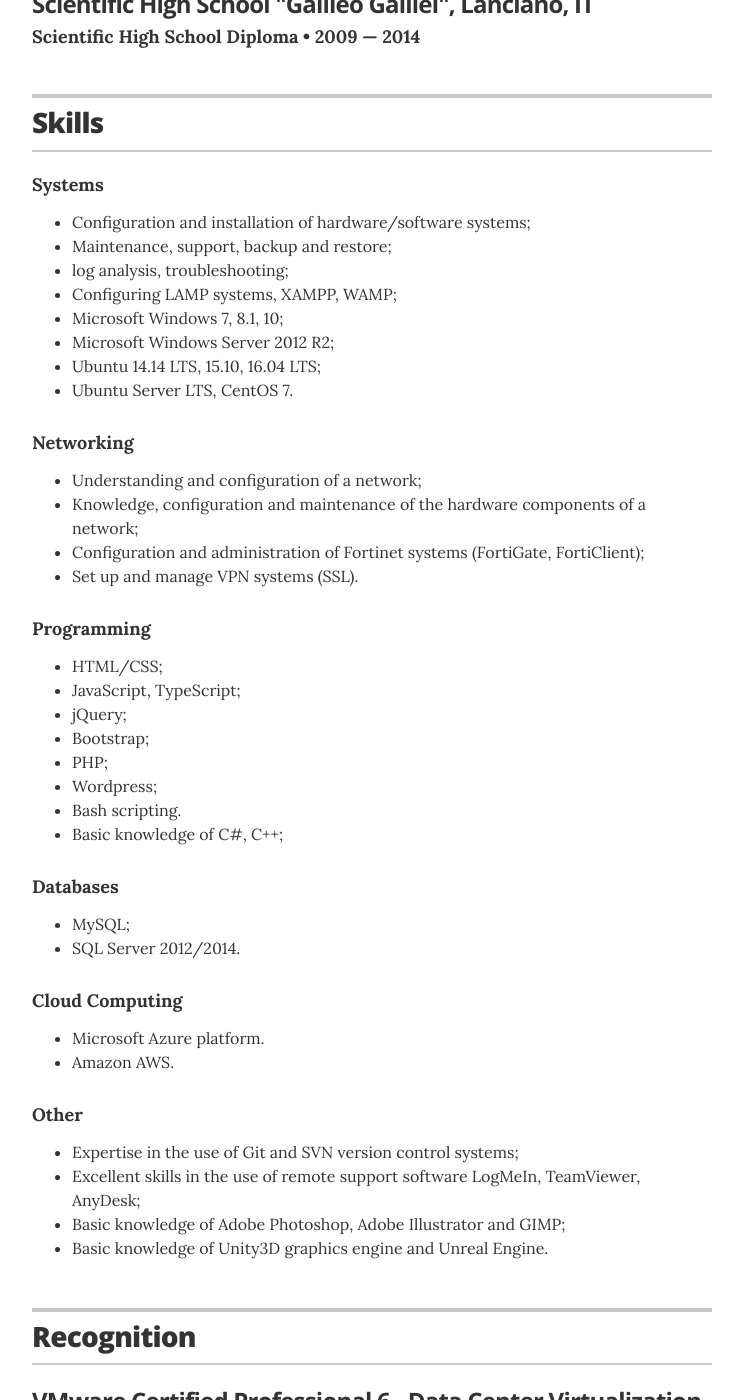
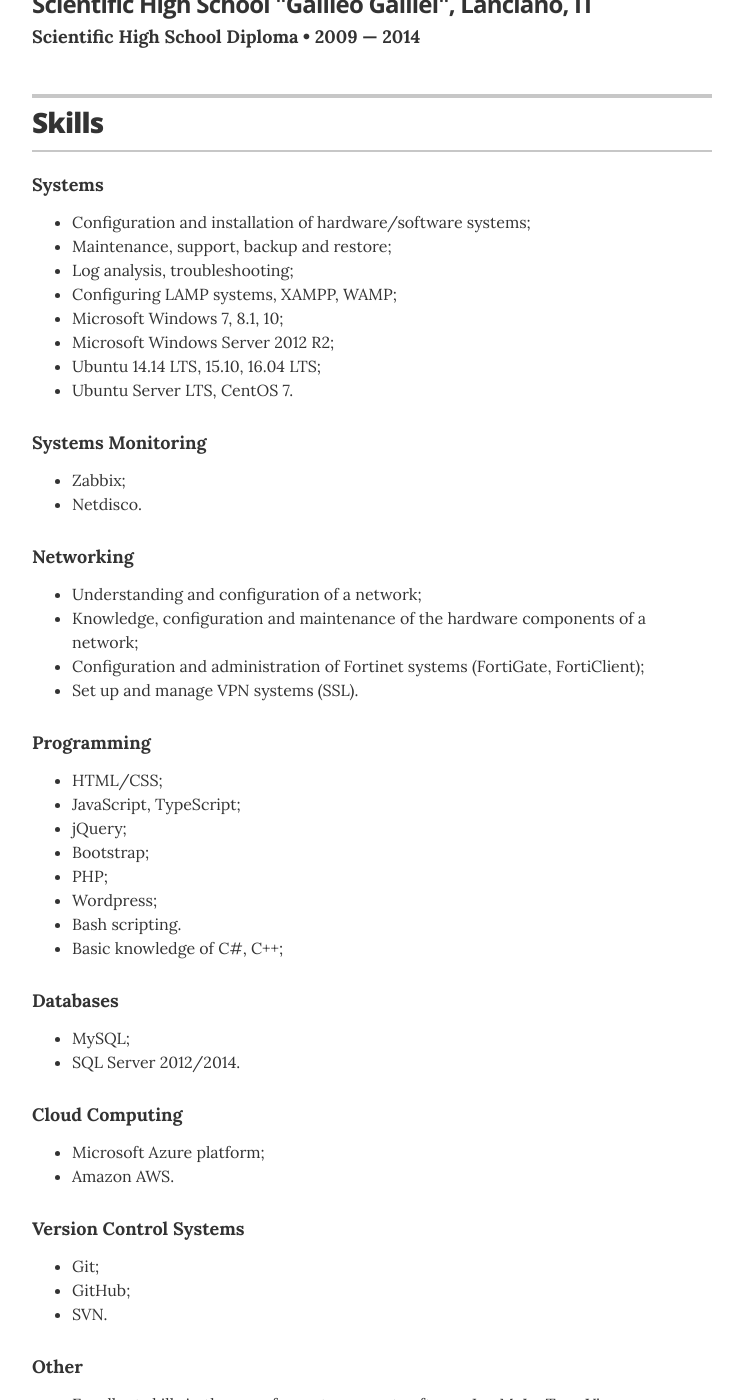
Before and after one commit to jglovier/resume-template, a Jekyll site: the page built from index.html, in a window 1280 px wide and 1400 px high, scrolled down 1017 px. Shown: the whole window, without its empty margins (268-1011 px from the left). Built offline with Jekyll 4.4.1, drawn with Linux system fonts in a browser that asks for light colours.

Commit message:
Updated skills

```diff
--- a/_data/skills.yml
+++ b/_data/skills.yml
@@ -3,13 +3,18 @@
   description: <ul class="resume-item-list">
     <li>Configuration and installation of hardware/software systems;</li>
     <li>Maintenance, support, backup and restore;</li>
-    <li>log analysis, troubleshooting;</li>
+    <li>Log analysis, troubleshooting;</li>
     <li>Configuring LAMP systems, XAMPP, WAMP;</li>
     <li>Microsoft Windows 7, 8.1, 10;</li>
     <li>Microsoft Windows Server 2012 R2;</li>
     <li>Ubuntu 14.14 LTS, 15.10, 16.04 LTS;</li>
     <li>Ubuntu Server LTS, CentOS 7.</li>
     </ul>
+
+- skill: Systems Monitoring
+  description: <ul class="resume-item-list">
+    <li>Zabbix;</li>
+    <li>Netdisco.</li>
 
 - skill: Networking
   description: <ul class="resume-item-list">
@@ -36,12 +41,17 @@
 
 - skill: Cloud Computing
   description: <ul class="resume-item-list">
-    <li>Microsoft Azure platform.</li>
+    <li>Microsoft Azure platform;</li>
     <li>Amazon AWS.</li>
+
+- skill: Version Control Systems
+  description: <ul class="resume-item-list">
+    <li>Git;</li>
+    <li>GitHub;</li>
+    <li>SVN.</li>
 
 - skill: Other
   description: <ul class="resume-item-list">
-    <li>Expertise in the use of Git and SVN version control systems;</li>
     <li>Excellent skills in the use of remote support software LogMeIn, TeamViewer, AnyDesk;</li>
     <li>Basic knowledge of Adobe Photoshop, Adobe Illustrator and GIMP;</li>
     <li>Basic knowledge of Unity3D graphics engine and Unreal Engine.</li>
```
